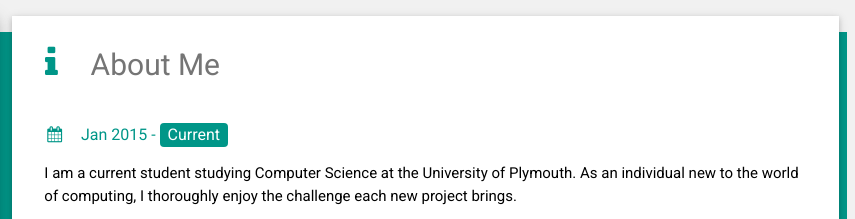
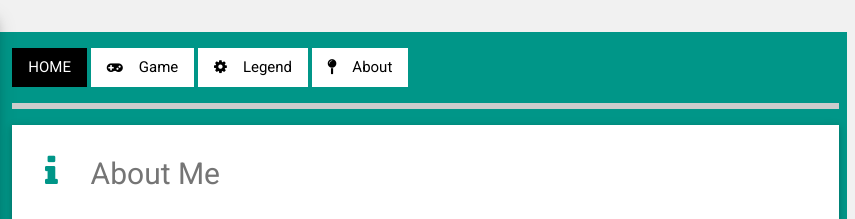
Before and after one commit to AksaGhani/Web-Dev-lights, a plain HTML site: page index.html in a window 1280 px wide. Shown: the top 219 px of the page, 425-1280 px from the left. Drawn offline with nearby package versions, Linux system fonts and the light colour scheme.

Commit message:
Added buttons to index.html file

```diff
--- a/index.html
+++ b/index.html
@@ -55,7 +55,12 @@
 
         <!-- Right Column -->
         <div class="w3-twothird">
-
+            <div class="w3-section w3-bottombar w3-padding-16">
+                <button class="w3-button w3-black">HOME</button>
+                <button class="w3-button w3-white"><i class="fa fa-gamepad w3-margin-right"></i>Game</button>
+                <button class="w3-button w3-white w3-hide-small"><i class="fa fa-cog w3-margin-right"></i>Legend</button>
+                <button class="w3-button w3-white w3-hide-small"><i class="fa fa-map-pin w3-margin-right"></i>About</button>
+            </div>
             <div class="w3-container w3-card w3-white w3-margin-bottom">
                 <h2 class="w3-text-grey w3-padding-16"><i class="fa fa-info fa-fw w3-margin-right w3-xxlarge w3-text-teal"></i>About Me</h2>
                 <div class="w3-container">
```
